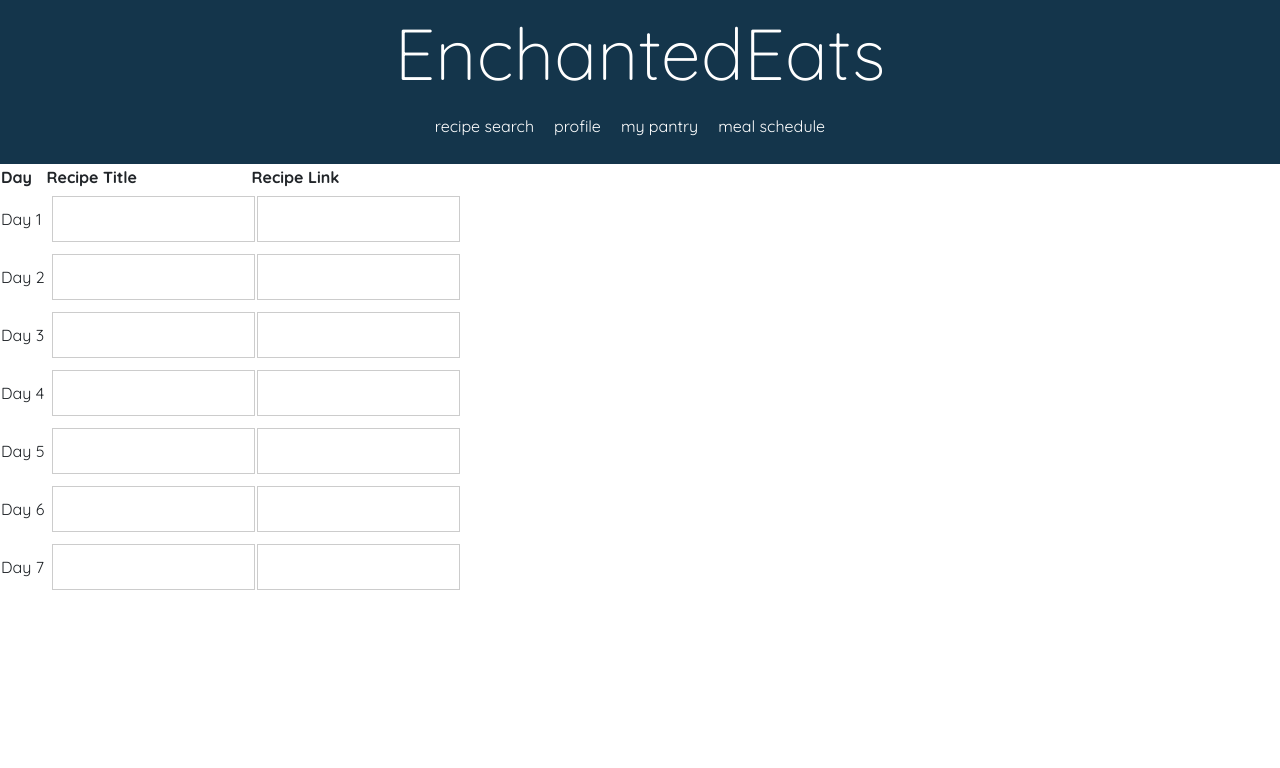
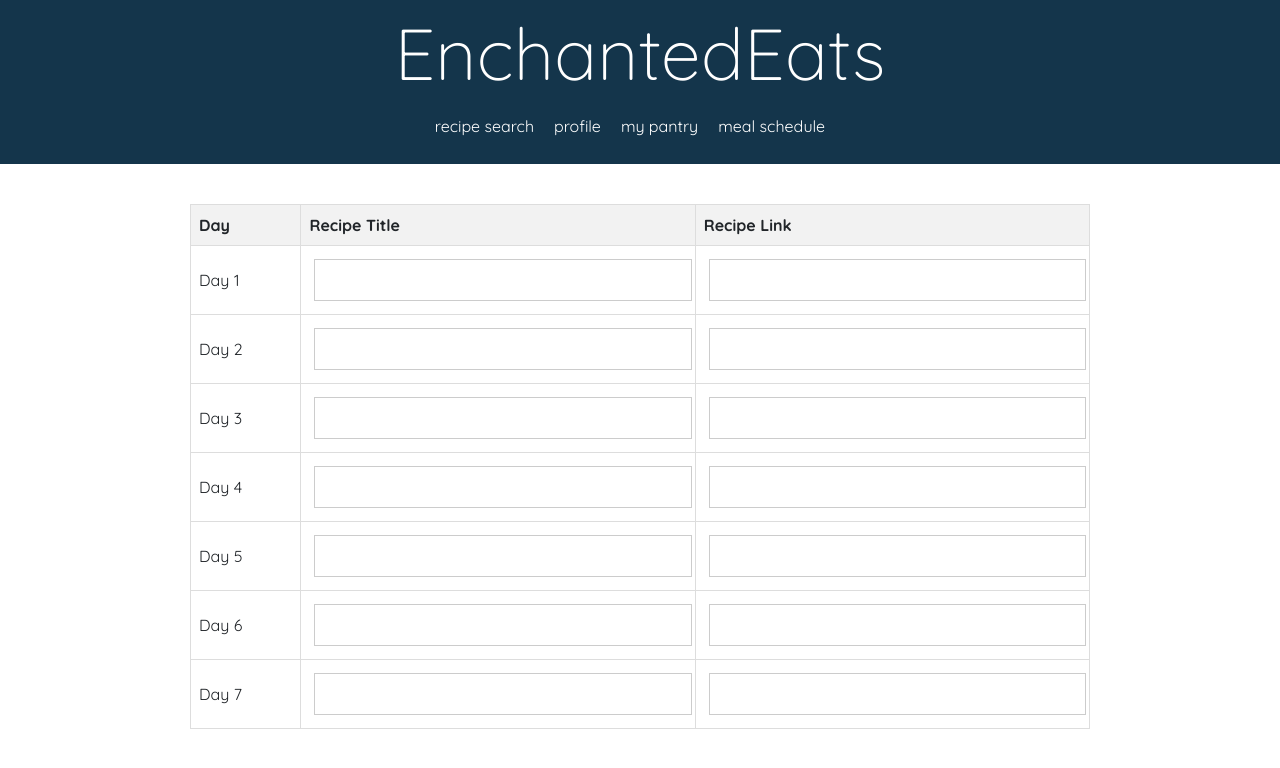
Before and after one commit to saskiamellies/rezept-softwaretchnik, a React (Create React App) app: page /meal-schedule in a window 1280 px wide. Shown: the top 768 px of the page. Built offline with nearby package versions, Linux system fonts and the light colour scheme.

Commit message:
my schedule Design update

```diff
--- a/src/style.css
+++ b/src/style.css
@@ -330,17 +330,37 @@ width: 16%;
 }
 
 
-.MyMealSchedule {
-  display: flex;
-  justify-content: center;
-  align-items: center;
-  flex-direction: column; /* vertikale Anordnung */
-  margin-top: 60px;
+.MealSchedule {
+  max-width: 900px;
+  margin: auto;
 }
+
+table {
+  width: 100%;
+  border-collapse: collapse;
+  margin-top: 40px;
+}
+
+th, td {
+  border: 1px solid #ddd;
+  padding: 8px;
+  text-align: left;
+}
+
+th {
+  background-color: #f2f2f2;
+}
+
+input {
+  width: 100%;
+  padding: 8px;
+  box-sizing: border-box;
+}
+
 
 .meal {
   text-align: center;
-  margin-bottom: 10px; /* Abstand zwischen den Mahlzeiten */
+  margin-bottom: 10px;
 }
 
 
```
